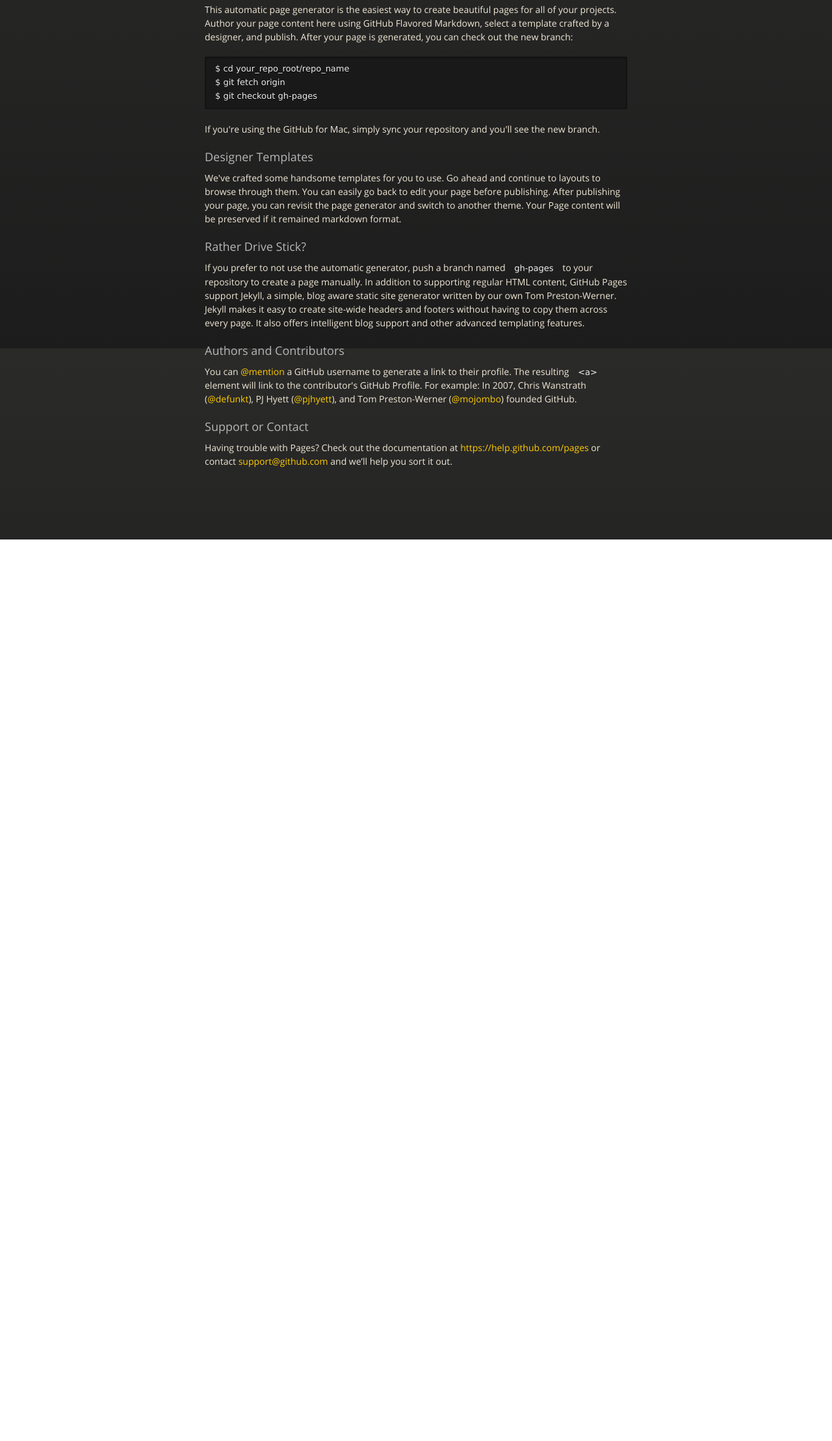
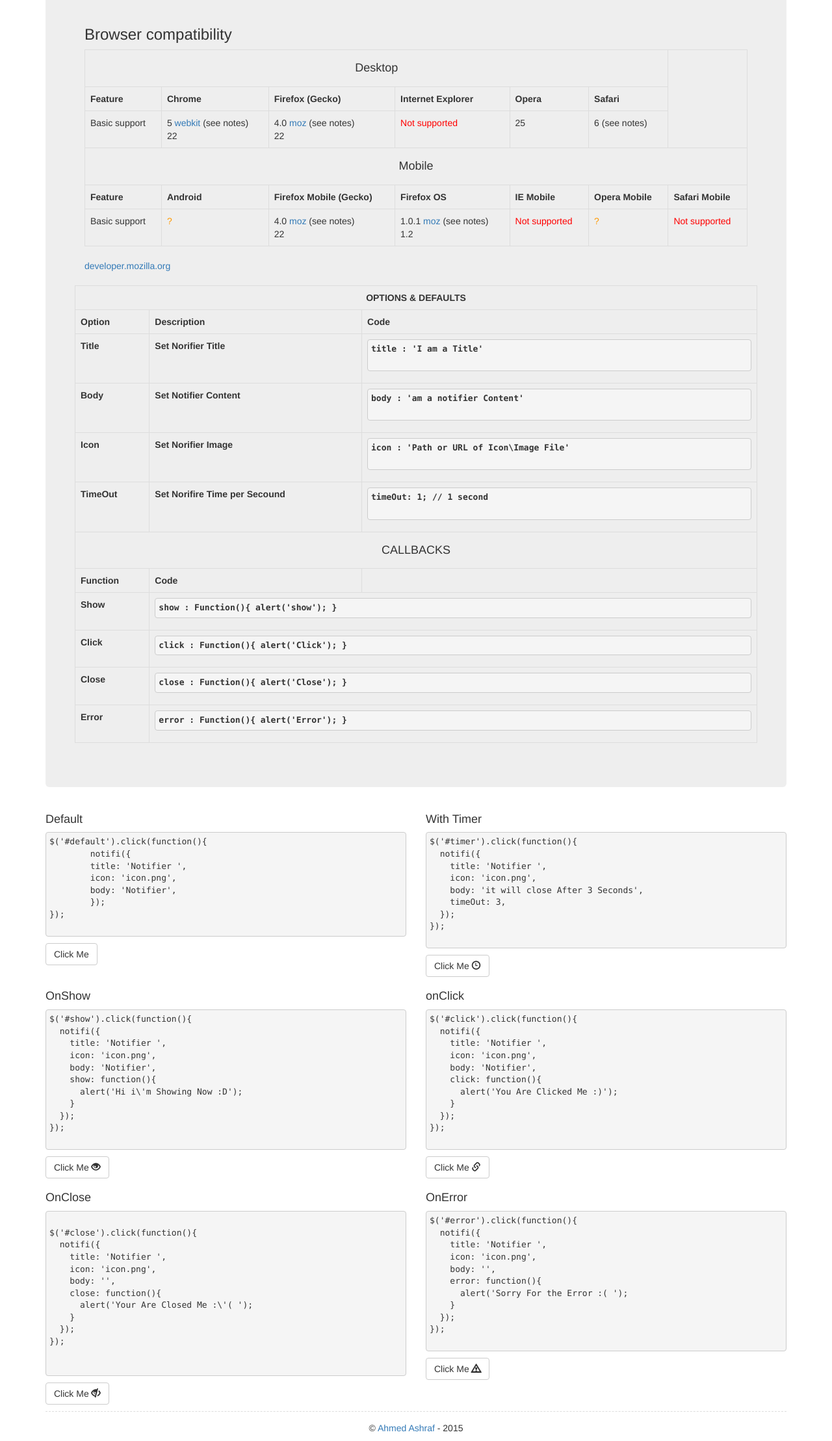
Before and after one commit to ahmedash95/NotifierJs, a plain HTML site: page index.html in a window 1280 px wide. Shown: the part 264-2481 px from the top of the page at 65% size. Before the commit the page ends 1094 px from the top, so only its background shows below. Drawn offline with nearby package versions, Linux system fonts and the light colour scheme.

Commit message:
Notifier JS

```diff
--- a/index.html
+++ b/index.html
@@ -1,78 +1,258 @@
-<!doctype html>
-<html>
+<!DOCTYPE html>
+<html lang="en">
 <head>
-    <meta charset="utf-8">
-    <meta http-equiv="X-UA-Compatible" content="chrome=1">
-    <title>Notifierjs by ahmedash95</title>
-    <link rel="stylesheet" href="stylesheets/styles.css">
-    <link rel="stylesheet" href="stylesheets/pygment_trac.css">
-    <script src="https://ajax.googleapis.com/ajax/libs/jquery/1.7.1/jquery.min.js"></script>
-    <script src="javascripts/respond.js"></script>
-    <!--[if lt IE 9]>
-      <script src="//html5shiv.googlecode.com/svn/trunk/html5.js"></script>
-    <![endif]-->
-    <!--[if lt IE 8]>
-    <link rel="stylesheet" href="stylesheets/ie.css">
-    <![endif]-->
-    <meta name="viewport" content="width=device-width, initial-scale=1, user-scalable=no">
-
+	<meta charset="UTF-8">
+	<title>Notifier</title>
+	<link rel="stylesheet" href="https://maxcdn.bootstrapcdn.com/bootstrap/3.3.4/css/bootstrap.min.css">
+	<link rel="stylesheet" href="style.css">
+	<script src="http://code.jquery.com/jquery-2.1.3.min.js"></script>
+	<script src="https://cdn.rawgit.com/google/code-prettify/master/loader/run_prettify.js"></script>
+	<script src="notifier.js"></script>
 </head>
 <body>
-      <div id="header">
-        <nav>
-          <li class="fork"><a href="https://github.com/ahmedash95/NotifierJs">View On GitHub</a></li>
-          <li class="downloads"><a href="https://github.com/ahmedash95/NotifierJs/zipball/master">ZIP</a></li>
-          <li class="downloads"><a href="https://github.com/ahmedash95/NotifierJs/tarball/master">TAR</a></li>
-          <li class="title">DOWNLOADS</li>
-        </nav>
-      </div><!-- end header -->
+<div class="container">
+		<div class="header clearfix">
+	        <h3 class="text-muted">Ash Plugins</h3>
+			<div class="line"></div>
+      </div>
+      <div class="jumbotron">
+      	  	<img src="icon.png" alt="icon" class="logo">
+      	  	<h1>Notifier</h1>
+      	  	<div class="clea-fix"></div>
+   	 		<p class="lead">
+				Simple JavaScript Notification Tool with many easy controllers , feel free to use
+   	 		</p>
+   	 		<br>
+   	 		<div class="compatibility">
+   	 		<h3>Browser compatibility</h3>
+   	 			<div id="compat-desktop" style="display: block;">
+					<table class="compat-table table table-bordered">
+					 <tbody>
+					  <tr>
+						<th colspan="6" class="text-center">
+   	 					<h4>Desktop</h4>
+						</th>
+					  </tr>
+					  <tr>
+					   <th>Feature</th>
+					   <th>Chrome</th>
+					   <th>Firefox (Gecko)</th>
+					   <th>Internet Explorer</th>
+					   <th>Opera</th>
+					   <th>Safari</th>
+					  </tr>
+					  <tr>
+					   <td>Basic support</td>
+					   <td>5 <span class="inlineIndicator prefixBox prefixBoxInline" title="prefix"><a class="new" href="en-US/docs/Web/Guide/Prefixes" title="The name of this feature is prefixed with 'webkit' as this browser considers it experimental">webkit</a></span> (see notes)<br>
+					    22</td>
+					   <td>4.0 <span class="inlineIndicator prefixBox prefixBoxInline" title="prefix"><a class="new" href="en-US/docs/Web/Guide/Prefixes" title="The name of this feature is prefixed with 'moz' as this browser considers it experimental">moz</a></span> (see notes)<br>
+					    22</td>
+					   <td><span style="color: #f00;">Not&nbsp;supported</span></td>
+					   <td>25</td>
+					   <td>6 (see notes)</td>
+					    </tr>
+						<tr>
+						<th colspan="7" class="text-center">
+						  <h4>Mobile</h4>
+						</th>
+						</tr>
+						  <tr>
+						   <th>Feature</th>
+						   <th>Android</th>
+						   <th>Firefox Mobile (Gecko)</th>
+						   <th>Firefox OS</th>
+						   <th>IE Mobile</th>
+						   <th>Opera Mobile</th>
+						   <th>Safari Mobile</th>
+						  </tr>
+						  <tr>
+						   <td>Basic support</td>
+						   <td><span style="color: rgb(255, 153, 0);" title="Compatibility unknown; please update this.">?</span></td>
+						   <td>4.0 <span class="inlineIndicator prefixBox prefixBoxInline" title="prefix"><a class="new" href="en-US/docs/Web/Guide/Prefixes" title="The name of this feature is prefixed with 'moz' as this browser considers it experimental">moz</a></span> (see notes)<br>
+						    22</td>
+						   <td>1.0.1 <span class="inlineIndicator prefixBox prefixBoxInline" title="prefix"><a class="new" href="en-US/docs/Web/Guide/Prefixes" title="The name of this feature is prefixed with 'moz' as this browser considers it experimental">moz</a></span> (see notes)<br>
+						    1.2</td>
+						   <td><span style="color: #f00;">Not&nbsp;supported</span></td>
+						   <td><span style="color: rgb(255, 153, 0);" title="Compatibility unknown; please update this.">?</span></td>
+						   <td><span style="color: #f00;">Not&nbsp;supported</span></td>
+						  </tr>
+						 </tbody>
+						</table>
+						<a href="https://developer.mozilla.org/en/docs/Web/API/notification">developer.mozilla.org</a>
+					</div>
+				</div>
+				<br>
+				<div class="row">
+					<table class="compat-table table table-bordered">
+					 <tbody>
+					  <tr>
+						<th colspan="3" class="text-center">OPTIONS & DEFAULTS</th>
+					  </tr>
+					  <tr>
+					  	<th>Option</th>
+					  	<th>Description</th>
+					  	<th>Code</th>
+					  </tr>
+					  <tr>
+					  	<th>Title</th>
+					  	<th>Set Norifier Title</th>
+					  	<th><pre class="prettyprint">
+title : 'I am a Title'
+					  	</pre></th>
+					  </tr>
+					  <tr>
+					  	<th>Body</th>
+					  	<th>Set Notifier Content</th>
+					  	<th><pre class="prettyprint">
+body : 'am a notifier Content'
+					  	</pre></th>
+					  </tr>
+					  <tr>
+					  	<th>Icon</th>
+					  	<th>Set Norifier Image</th>
+					  	<th><pre class="prettyprint">
+icon : 'Path or URL of Icon\Image File'
+					  	</pre></th>
+					  </tr>
+					  <tr>
+					  	<th>TimeOut</th>
+					  	<th>Set Norifire Time per Secound</th>
+					  	<th><pre class="prettyprint">
+timeOut: 1; // 1 second
+					  	</pre></th>
+					  </tr>
+					  <tr>
+						<th colspan="3" class="text-center">
+   	 					<h4>CALLBACKS</h4>
+						</th>
+					  </tr>
+					  <tr>
+					   <th>Function</th>
+					   <th>Code</th>
+					  </tr>
+					  <tr>
+					  	<th>Show</th>
+					  	<th colspan="2"><pre class="prettyprint">show : Function(){ alert('show'); }</pre></th>
+					  </tr>
+					  <tr>
+					  	<th>Click</th>
+					  	<th colspan="2"><pre class="prettyprint">click : Function(){ alert('Click'); }</pre></th>
+					  </tr>
+					  <tr>
+					  	<th>Close</th>
+					  	<th colspan="2"><pre class="prettyprint">close : Function(){ alert('Close'); }</pre></th>
+					  </tr>
+					  <tr>
+					  	<th>Error</th>
+					  	<th colspan="2"><pre class="prettyprint">error : Function(){ alert('Error'); }</pre></th>
+					  </tr>
+					</table>
+				</div>
+   	 		</div>
+      <div class="row marketing">
+        <div class="col-lg-6 text-left">
+          <h4>Default</h4>
+          <pre class="prettyprint">
+$('#default').click(function(){
+	notifi({
+	title: 'Notifier ',
+	icon: 'icon.png',
+	body: 'Notifier',
+	});
+});
+          </pre>
+          <p><button class="btn btn-default" id="default">Click Me</button></p>
+		</div>
+        <div class="col-lg-6 text-left">
+          <h4>With Timer</h4>
+          <pre class="prettyprint">
+$('#timer').click(function(){
+  notifi({
+    title: 'Notifier ',
+    icon: 'icon.png',
+    body: 'it will close After 3 Seconds',
+    timeOut: 3,
+  });
+});
+		  </pre>
+          <p><button class="btn btn-default" id="timer">Click Me <span class="glyphicon glyphicon-time"></span></button></p>
+		</div>
+		<div class="col-lg-6 text-left">
+          <h4>OnShow</h4>
+		<pre class="prettyprint">
+$('#show').click(function(){
+  notifi({
+    title: 'Notifier ',
+    icon: 'icon.png',
+    body: 'Notifier',
+    show: function(){
+      alert('Hi i\'m Showing Now :D');
+    }
+  });
+});
+		</pre>
+          <p><button class="btn btn-default" id="show">Click Me <span class="glyphicon glyphicon-eye-open"></span></button></p>
+		</div>
+		<div class="col-lg-6 text-left">
+		  <h4>onClick</h4>
+		<pre class="prettyprint">
+$('#click').click(function(){
+  notifi({
+    title: 'Notifier ',
+    icon: 'icon.png',
+    body: 'Notifier',
+    click: function(){
+      alert('You Are Clicked Me :)');
+    }
+  });
+});
+		</pre>
+		<p><button class="btn btn-default" id="click">Click Me <span class="glyphicon glyphicon-link"></span></button></p>
+		</div>
+		<div class="col-lg-6 text-left">
+          <h4>OnClose</h4>
+		<pre class="prettyprint">
 
-    <div class="wrapper">
+$('#close').click(function(){
+  notifi({
+    title: 'Notifier ',
+    icon: 'icon.png',
+    body: '',
+    close: function(){
+      alert('Your Are Closed Me :\'( ');
+    }
+  });
+});
 
-      <section>
-        <div id="title">
-          <h1>Notifierjs</h1>
-          <p></p>
-          <hr>
-          <span class="credits left">Project maintained by <a href="https://github.com/ahmedash95">ahmedash95</a></span>
-          <span class="credits right">Hosted on GitHub Pages &mdash; Theme by <a href="https://twitter.com/michigangraham">mattgraham</a></span>
+		</pre>
+		<p><button class="btn btn-default" id="close">Click Me <span class="glyphicon glyphicon-eye-close"></span></button></p>
+		</div>
+		<div class="col-lg-6 text-left">
+          <h4>OnError</h4>
+		<pre class="prettyprint">
+$('#error').click(function(){
+  notifi({
+    title: 'Notifier ',
+    icon: 'icon.png',
+    body: '',
+    error: function(){
+      alert('Sorry For the Error :( ');
+    }
+  });
+});
+		</pre>
+		<p><button class="btn btn-default" id="error">Click Me <span class="glyphicon glyphicon-warning-sign"></span></button></p>
 		</div>
 
-        <h3>
-<a id="welcome-to-github-pages" class="anchor" href="#welcome-to-github-pages" aria-hidden="true"><span class="octicon octicon-link"></span></a>Welcome to GitHub Pages.</h3>
 
-<p>This automatic page generator is the easiest way to create beautiful pages for all of your projects. Author your page content here using GitHub Flavored Markdown, select a template crafted by a designer, and publish. After your page is generated, you can check out the new branch:</p>
-
-<pre><code>$ cd your_repo_root/repo_name
-$ git fetch origin
-$ git checkout gh-pages
-</code></pre>
-
-<p>If you're using the GitHub for Mac, simply sync your repository and you'll see the new branch.</p>
-
-<h3>
-<a id="designer-templates" class="anchor" href="#designer-templates" aria-hidden="true"><span class="octicon octicon-link"></span></a>Designer Templates</h3>
-
-<p>We've crafted some handsome templates for you to use. Go ahead and continue to layouts to browse through them. You can easily go back to edit your page before publishing. After publishing your page, you can revisit the page generator and switch to another theme. Your Page content will be preserved if it remained markdown format.</p>
-
-<h3>
-<a id="rather-drive-stick" class="anchor" href="#rather-drive-stick" aria-hidden="true"><span class="octicon octicon-link"></span></a>Rather Drive Stick?</h3>
-
-<p>If you prefer to not use the automatic generator, push a branch named <code>gh-pages</code> to your repository to create a page manually. In addition to supporting regular HTML content, GitHub Pages support Jekyll, a simple, blog aware static site generator written by our own Tom Preston-Werner. Jekyll makes it easy to create site-wide headers and footers without having to copy them across every page. It also offers intelligent blog support and other advanced templating features.</p>
-
-<h3>
-<a id="authors-and-contributors" class="anchor" href="#authors-and-contributors" aria-hidden="true"><span class="octicon octicon-link"></span></a>Authors and Contributors</h3>
-
-<p>You can <a href="https://github.com/blog/821" class="user-mention">@mention</a> a GitHub username to generate a link to their profile. The resulting <code>&lt;a&gt;</code> element will link to the contributor's GitHub Profile. For example: In 2007, Chris Wanstrath (<a href="https://github.com/defunkt" class="user-mention">@defunkt</a>), PJ Hyett (<a href="https://github.com/pjhyett" class="user-mention">@pjhyett</a>), and Tom Preston-Werner (<a href="https://github.com/mojombo" class="user-mention">@mojombo</a>) founded GitHub.</p>
-
-<h3>
-<a id="support-or-contact" class="anchor" href="#support-or-contact" aria-hidden="true"><span class="octicon octicon-link"></span></a>Support or Contact</h3>
-
-<p>Having trouble with Pages? Check out the documentation at <a href="https://help.github.com/pages">https://help.github.com/pages</a> or contact <a href="mailto:support@github.com">support@github.com</a> and we’ll help you sort it out.</p>
-      </section>
 
         </div>
-    <!--[if !IE]><script>fixScale(document);</script><![endif]-->
-
+       <footer class="footer text-center">
+       <div class="line"></div>
+        <p>&copy; <a href="http://fb.com/ahmedash95">Ahmed Ashraf</a> -  2015</p>
+      </footer>
+  </div>
+  </div>
+</div>
 </body>
 </html>
--- /dev/null
+++ b/style.css
@@ -0,0 +1,16 @@
+.line { border-bottom: 1px dashed #ddd; margin-bottom: 15px; }
+
+pre {
+  text-align: left !important;
+  padding : 5px !important;
+}
+
+.pln:first-child {
+  padding : 0 !important;
+  margin: 0!important;
+  text-align: left;
+}
+
+.logo {
+  float: left;
+}
```
Also changed, not shown: dist/notifier-min.js (added, +1 -0 lines), dist/notifier.js (added, +103 -0 lines), norifier.js (added, +103 -0 lines), notifier-min.js (added, +1 -0 lines), notifier.js (added, +103 -0 lines), icon.png (added), 1 other file. Lines whose indentation alone changed are shown as unchanged.
